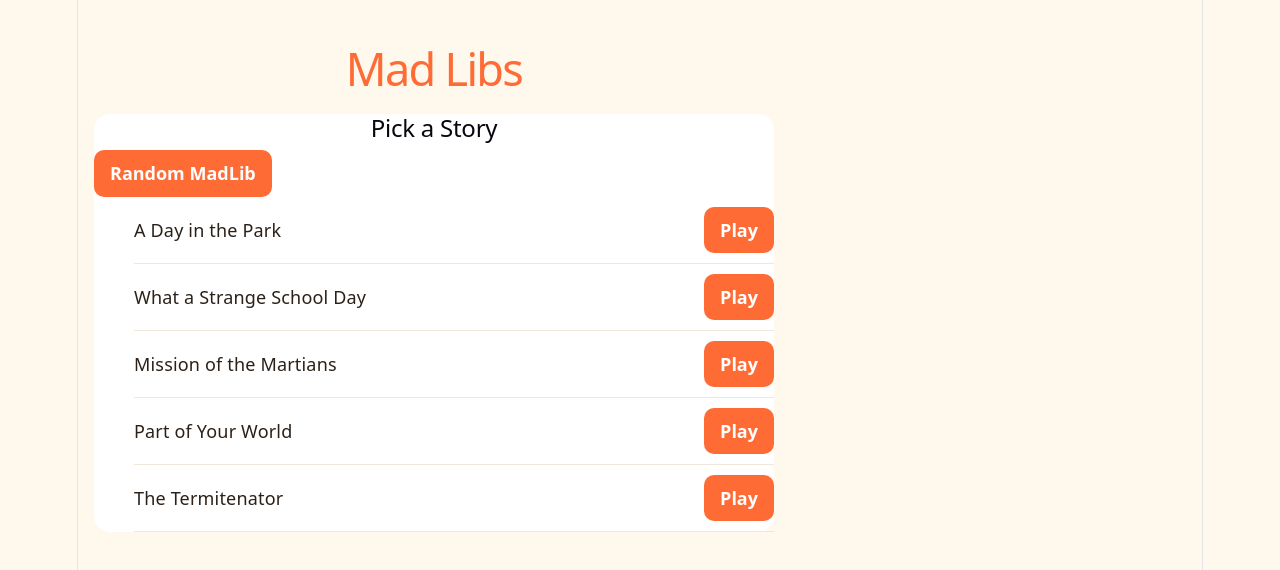
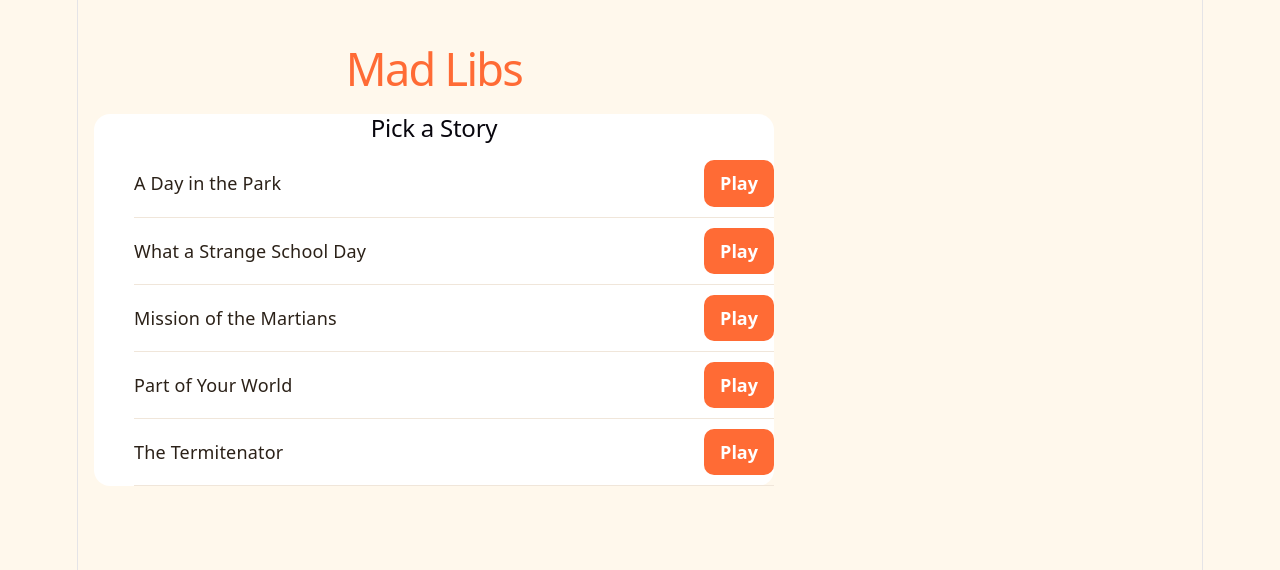
Before and after one commit to heonaliu/madLibs, a React (Vite) app: page / in a window 1280 px wide. Shown: the top 570 px of the page. Built offline with nearby package versions, Linux system fonts and the light colour scheme.

Commit message:
remove random madlib button

```diff
--- a/src/App.jsx
+++ b/src/App.jsx
@@ -29,9 +29,6 @@ export default function App() {
       ) : (
         <div className="card">
           <h2>Pick a Story</h2>
-          <div className="row">
-            <button onClick={playRandom}>Random MadLib</button>
-          </div>
           <ul className="list">
             {builtIn.map((t) => (
               <li key={t.id}>
```
